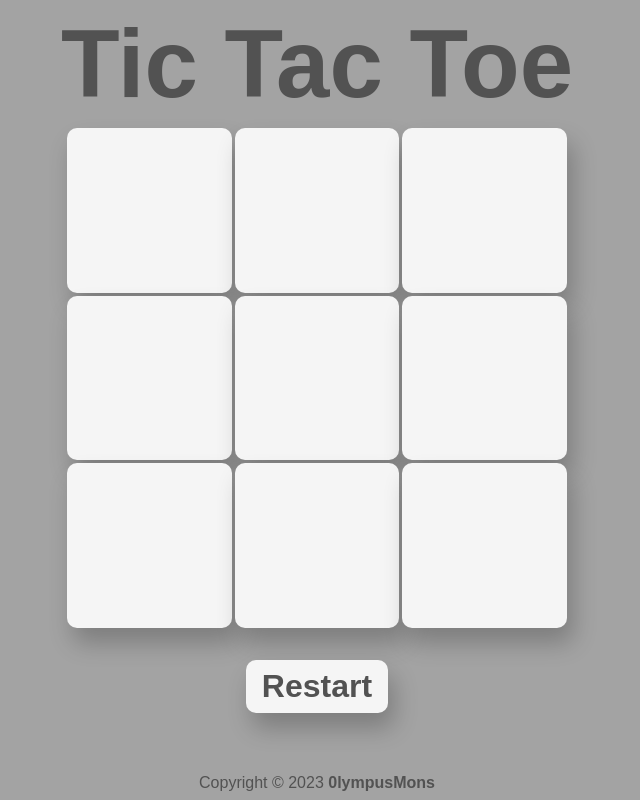
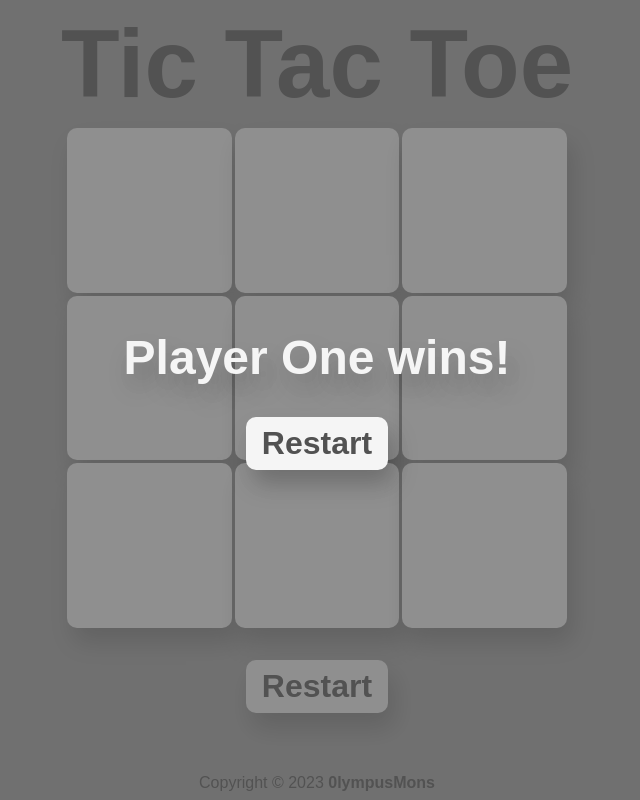
Before and after one commit to 0lympusMons/Tic-Tac-Toe, a plain HTML site: page index.html in a window 1280 px wide. Shown: the whole page, without its empty margins (323-963 px from the left). Drawn offline with Linux system fonts and the light colour scheme; a web font is replaced by a local one.

Commit message:
Add modal that announces winner

```diff
--- a/dist/styles.css
+++ b/dist/styles.css
@@ -50,10 +50,6 @@ header h1 {
   color: var(--dark-brown-color);
 }
 
-.winner__text {
-  font-weight: var(--Belaosima--regular);
-}
-
 .tictactoe__wrapper .tictactoe__grid {
   grid-gap: 3px;
   height: 500px;
@@ -93,13 +89,33 @@ header h1 {
   font-family: var(--Belaosima);
   font-weight: var(--Belaosima--Bold);
   box-shadow: var(--shadow);
-  transition: .3s;
-
+  transition: 0.3s;
 }
 .button__wrapper button:hover {
-  transition: .3s;
   background-color: var(--dark-brown-color);
   color: var(--light-color);
+  transition: 0.3s;
+}
+
+.hide {
+  display: none;
+}
+
+.modal__bg {
+  position: fixed;
+  display: flex;
+  flex-direction: column;
+  align-items: center;
+  justify-content: center;
+  background-color: rgba(82, 82, 82, 0.6235294118);
+  height: 100%;
+  width: 100%;
+}
+.modal__bg .modal {
+  font-size: 32px;
+  font-weight: var(--Belaosima--Bold);
+  color: var(--light-color);
+  text-shadow: var(--shadow);
 }
 
 footer {
--- a/index.html
+++ b/index.html
@@ -14,7 +14,17 @@
     <header>
         <h1>Tic Tac Toe</h1>
     </header>
-<!--  -->
+
+    <div class="modal__bg">
+        <div class="modal">
+            <h2 class="winner__text">Player One wins!</h2>
+        </div>
+
+        <div class="button__wrapper">
+            <button id="restart__button">Restart</button>
+        </div>
+    </div>
+
     <div class="tictactoe__wrapper">
         <div class="tictactoe__grid">
             <div class="tictactoe__grid--item" data-y="0" data-x="0"></div>
```
